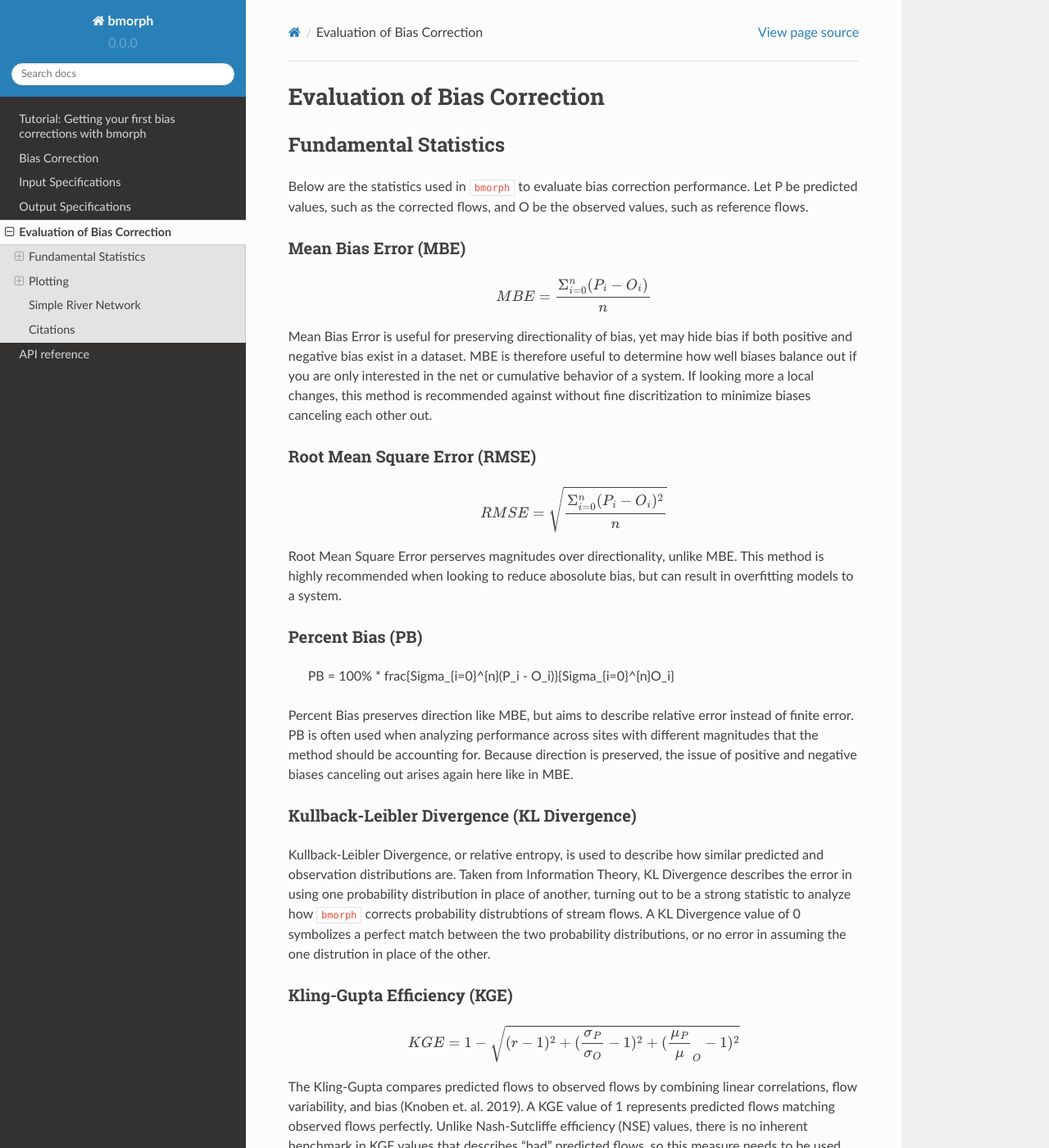
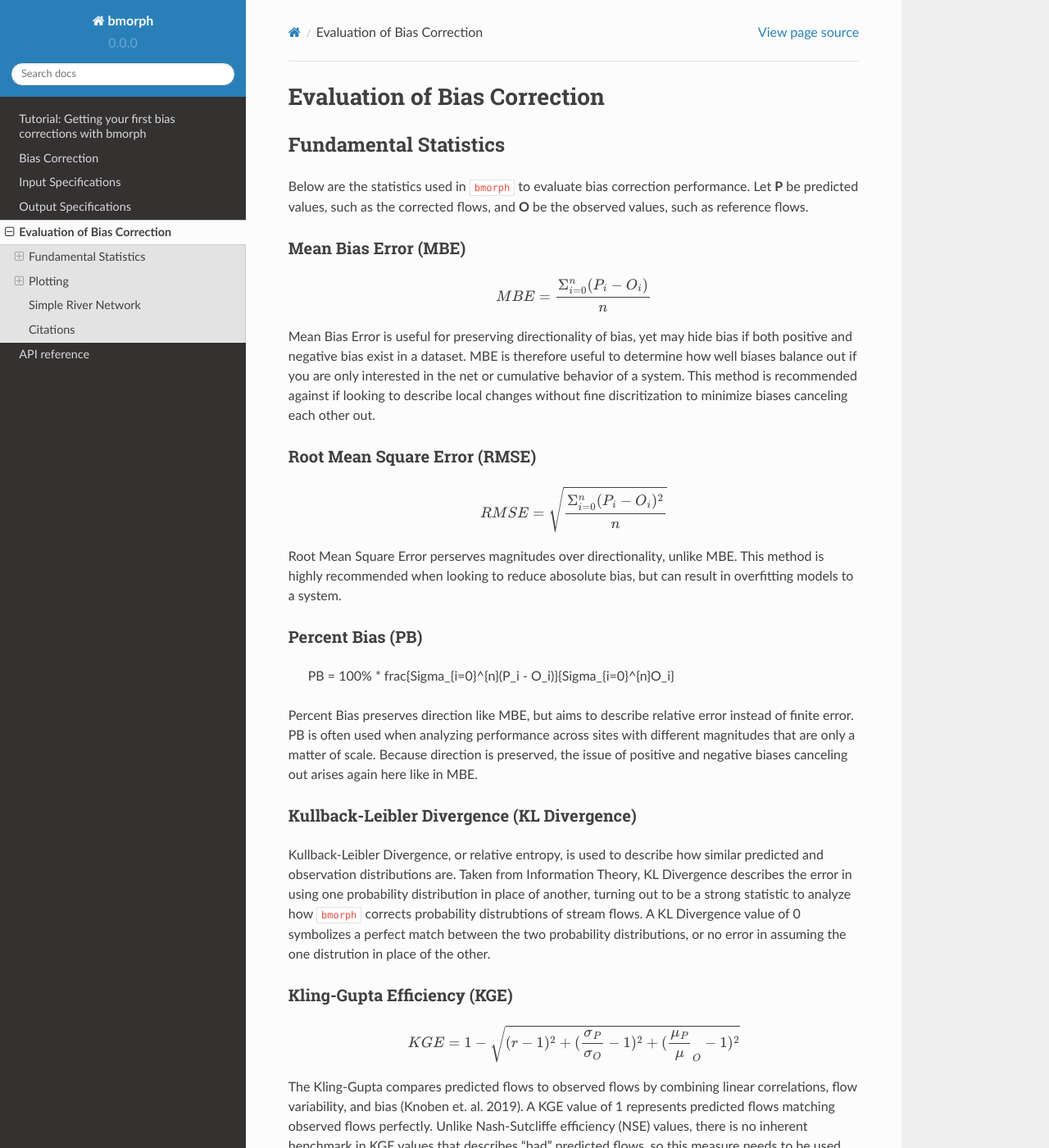
Before and after one commit to UW-Hydro/bmorph, a Sphinx documentation site: the page built from docs/evaluation.rst, in a window 1280 px wide and 1400 px high. Shown: the whole window at 82% size. Built offline with Sphinx 7.4.7 and the Read the Docs theme 2.0.0, drawn with Linux system fonts in a browser that asks for light colours; some of the changed text lies outside the part shown.

Commit message:
Update evaluation.rst
Typos, formatting, and grammar fixes

```diff
--- a/docs/evaluation.rst
+++ b/docs/evaluation.rst
@@ -5,7 +5,7 @@
 ----------------------
 
 Below are the statistics used in ``bmorph`` to evaluate bias correction performance.
-Let P be predicted values, such as the corrected flows, and O be the observed values, such as reference flows.
+Let **P** be predicted values, such as the corrected flows, and **O** be the observed values, such as reference flows.
 
 Mean Bias Error (MBE)
 ^^^^^^^^^^^^^^^^^^^^^
@@ -14,7 +14,7 @@
 
     MBE = \frac{\Sigma_{i=0}^{n}(P_i - O_i)}{n}
 
-Mean Bias Error is useful for preserving directionality of bias, yet may hide bias if both positive and negative bias exist in a dataset. MBE is therefore useful to determine how well biases balance out if you are only interested in the net or cumulative behavior of a system. If looking more a local changes, this method is recommended against without fine discritization to minimize biases canceling each other out.
+Mean Bias Error is useful for preserving directionality of bias, yet may hide bias if both positive and negative bias exist in a dataset. MBE is therefore useful to determine how well biases balance out if you are only interested in the net or cumulative behavior of a system. This method is recommended against if looking to describe local changes without fine discritization to minimize biases canceling each other out.
 
 
 Root Mean Square Error (RMSE)
@@ -31,7 +31,7 @@
 
     PB = 100% * \frac{\Sigma_{i=0}^{n}(P_i - O_i)}{\Sigma_{i=0}^{n}O_i}
 
-Percent Bias preserves direction like MBE, but aims to describe relative error instead of finite error. PB is often used when analyzing performance across sites with different magnitudes that the method should be accounting for. Because direction is preserved, the issue of positive and negative biases canceling out arises again here like in MBE.
+Percent Bias preserves direction like MBE, but aims to describe relative error instead of finite error. PB is often used when analyzing performance across sites with different magnitudes that are only a matter of scale. Because direction is preserved, the issue of positive and negative biases canceling out arises again here like in MBE.
 
 Kullback-Leibler Divergence (KL Divergence)
 ^^^^^^^^^^^^^^^^^^^^^^^^^^^^^^^^^^^^^^^^^^^
@@ -61,15 +61,15 @@
 Scatter plots are most useful for comparing absolute error before and after bias correction. The above plot is produced from ``compare_correction_scatter`` to compare how absolute error changes with each of the four `bias correction methods <bias_correction.rst/bmorph Overview>`_. 1 to 1 and -1 to 1 lines are plotted for reference, as points plotted vertically between the lines demonstrates a reduction in absolute error while points plotted horizontally between the lines demonstrates an increase in abosulte error for each flow time.
 
 Time Series
-"""""""""""
+^^^^^^^^^^^
 
 .. image:: Figures/Reduced_Flows_Weekly.png
     :alt: Four time series plots labeled KIOW, YUMW, BUM, and KEE compare mean week of year flows between raw, reference, and the four bias correction methods.
 
-Time Series plots are inherent to hydrologic plotting for visualizing flows throughout the year. The above plot is produced from ``plot_reduced_flows`` to compare a statistical representation of the flows at each site, (Mean in this case), for raw, reference, and bias corrected flows according to the four `bias correction methods <bias_correction.rst/bmorph Overview>`_. Here, averages are computed on weekly intervals to simplify the figure, but can also be plotted on daily or monthly intervals for more or less granularity. Comparing this with median flows can describe how much the mean is impacted by extreme flows.
+Time Series plots are inherent to hydrologic plotting for visualizing flows throughout the year. The above plot is produced from ``plot_reduced_flows`` to compare a statistical representation of the flows at each site, (mean in this case), for raw, reference, and bias corrected flows according to the four `bias correction methods <bias_correction.rst/bmorph Overview>`_. Here, averages are computed on weekly intervals to simplify the figure, but can also be plotted on daily or monthly intervals for more or less granularity. Comparing this with median flows can describe how much the mean is impacted by extreme flows.
 
 Probabilty Distribtuions
-""""""""""""""""""""""""
+^^^^^^^^^^^^^^^^^^^^^^^^
 
 .. image:: Figures/CDF_Annual.png
     :alt: Three cumaltive percentile plots labeled KIOW, YUMW, and BUM compare probabilites of mean annual flows at each site as described by raw, reference, and the four bias correction methods.
```
